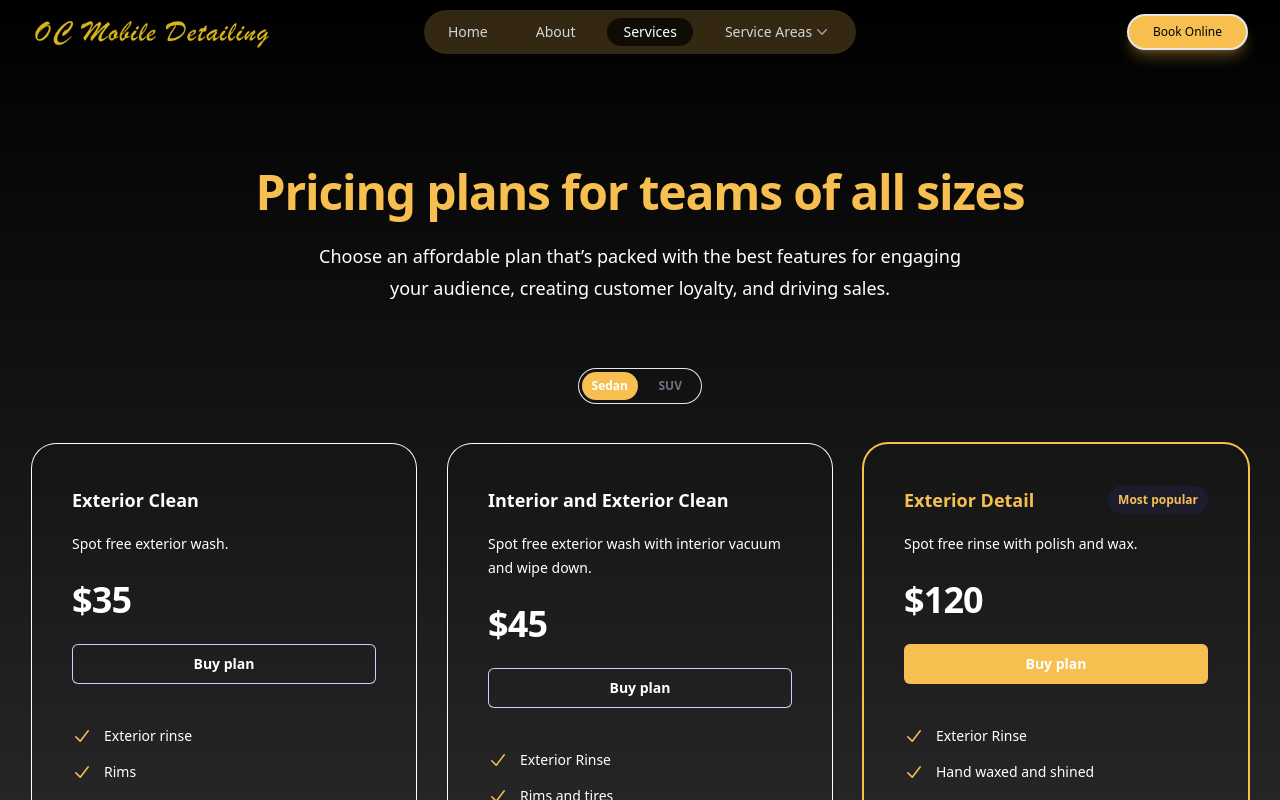
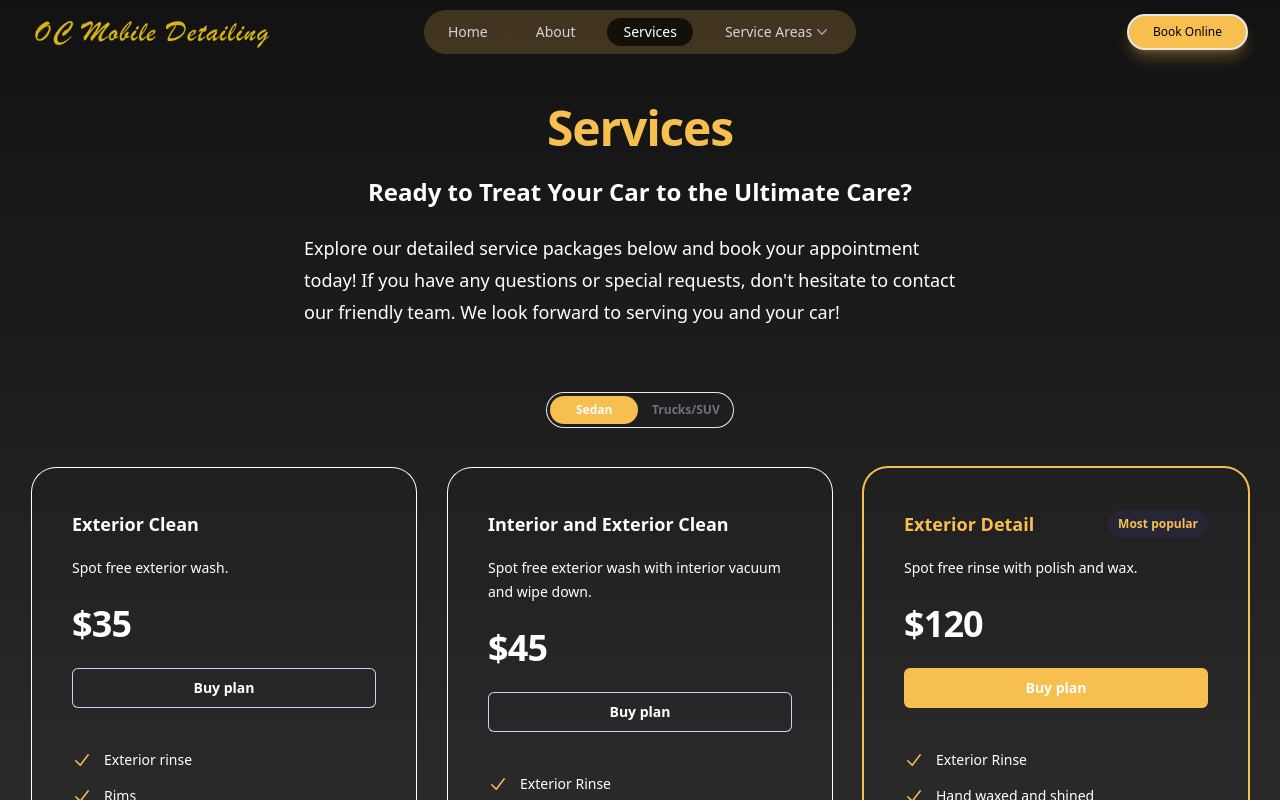
Before and after one commit to Kam-Mivehchi/oc-mobile-detail, a Next.js app: page /services in a window 1280 px wide. Shown: the top 800 px of the page. Built offline with nearby package versions, Linux system fonts and the light colour scheme.

Commit message:
add results section and adjust landing page section padding/margins

```diff
--- a/src/app/about/page.tsx
+++ b/src/app/about/page.tsx
@@ -1,10 +1,10 @@
 'use client';
 import React from 'react'
 import { Transition } from '@headlessui/react'
-import { usePathname } from 'next/navigation'
+
 import { ReactCompareSlider, ReactCompareSliderImage } from 'react-compare-slider';
 function About() {
-   const pathname = usePathname();
+
    return (<Transition as="main" className="max-w-[1280px] mx-auto transition-all duration-700 text-white px-2 sm:px-6 lg:px-8 flex flex-col gap-3"
       appear={true}
       show={true}
--- a/src/app/layout.tsx
+++ b/src/app/layout.tsx
@@ -14,7 +14,7 @@ export default function RootLayout({
 }) {
   return (
     <html lang="en">
-      <body className='bg-gradient-to-b from-black via-primary to-accent/50 min-h-screen'>
+      <body className='bg-gradient-to-b from-[#121212] via-primary to-accent/50 min-h-screen'>
         <header className=' max-w-[1280px] mx-auto'>
 
           <Navbar />
--- a/src/app/page.tsx
+++ b/src/app/page.tsx
@@ -4,6 +4,7 @@ import { usePathname } from 'next/navigation'
 import Hero from '../components/hero'
 import Testimonials from '../components/testimonials'
 import Marketing from '../components/marketing'
+import Results from '../components/results'
 export default function Home() {
   const pathname = usePathname()
   console.log(pathname)
@@ -20,6 +21,7 @@ export default function Home() {
       <Hero />
       <Marketing />
       <Testimonials />
+      <Results />
     </Transition>
 
   )
--- a/src/components/hero.tsx
+++ b/src/components/hero.tsx
@@ -15,7 +15,7 @@ const content: IContent = {
    cta: "Book Now!"
 }
 function Hero() {
-   return (<div className="  px-2 sm:px-6 lg:px-8 h-[70vh] flex flex-col items-center md:flex-row ">
+   return (<div className="  px-2 sm:px-6 lg:px-8 h-[70vh] flex flex-col items-center md:flex-row  my-24">
       <div className="text-white flex-1 flex flex-col gap-4 text-center items-center md:text-left md:items-start">
          <h2 className=" text-6xl md:text-8xl w-max font-bold text-accent text-transparent bg-clip-text bg-gradient-to-br from-white   to-accent">{content.hook}</h2>
          <h2 className=" text-3xl md:text-4xl font-bold text-accent">{content.hook2}</h2>
--- a/src/components/marketing.tsx
+++ b/src/components/marketing.tsx
@@ -16,9 +16,9 @@ const marketingContent: IMarketingContent = {
 
 export default function Marketing() {
    return (
-      <section className=" px-2 sm:px-6 lg:px-8  flex flex-col items-center  gap-8 text-center">
+      <section className=" px-2 sm:px-6 lg:px-8  flex flex-col items-center  gap-8 text-center pb-24">
          <h1 className="text-4xl font-bold">{marketingContent.header}</h1>
-         <p className="text-lg px-4 lg:px-16">{marketingContent.intro1}<span className="text-accent font-bold">{marketingContent.company}</span> {marketingContent.intro2}</p>
+         <p className="md:text-xl px-4 lg:px-16 leading-8">{marketingContent.intro1}<span className="text-accent font-bold">{marketingContent.company}</span> {marketingContent.intro2}</p>
       </section>
    )
 }
--- a/src/components/prices.tsx
+++ b/src/components/prices.tsx
@@ -6,7 +6,7 @@ import * as React from 'react'
 
 const frequencies = [
   { value: 'Sedan', label: 'Sedan', priceSuffix: '/month' },
-  { value: 'SUV', label: 'SUV', priceSuffix: '/year' },
+  { value: 'Trucks/SUV', label: 'Trucks/SUV', priceSuffix: '/year' },
 ]
 export const tiers = [
   {
@@ -89,16 +89,17 @@ export default function Pricing() {
   }
 
   return (
-    <div className="py-24" >
+    <div className="pt-8" >
       <div className="mx-auto max-w-7xl px-6 lg:px-8">
         <div className="mx-auto max-w-4xl text-center">
-          <p className="mt-2 text-4xl font-bold tracking-tight text-accent sm:text-5xl">
-            Pricing plans for teams of&nbsp;all&nbsp;sizes
-          </p>
+          <h1 className="mt-2 text-4xl font-bold tracking-tight text-accent sm:text-5xl">
+            Services
+          </h1>
         </div>
-        <p className="mx-auto mt-6 max-w-2xl text-center text-lg leading-8 text-white">
-          Choose an affordable plan that’s packed with the best features for engaging your audience, creating customer
-          loyalty, and driving sales.
+        <p className="text-center my-6 text-2xl font-semibold mx-auto">Ready to Treat Your Car to the Ultimate Care?</p>
+        <p className="mx-auto max-w-2xl  text-lg leading-8 text-white">
+
+          Explore our detailed service packages below and book your appointment today! If you have any questions or special requests, don't hesitate to contact our friendly team. We look forward to serving you and your car!
         </p>
         <div className="mt-16 flex justify-center">
           <RadioGroup
--- /dev/null
+++ b/src/components/results.tsx
@@ -0,0 +1,50 @@
+import React from 'react'
+import { ReactCompareSlider, ReactCompareSliderImage } from 'react-compare-slider';
+function Results() {
+   return (
+      <section className="px-2 sm:px-6 lg:px-8  flex flex-col items-center  gap-24 text-center pb-24">
+         <h2 className="text-4xl lg:text-5xl font-bold text-center text-accent">Results</h2>
+         <div className="flex flex-col lg:flex-row flex-wrap gap-y-8">
+
+            <div className="px-2 lg:w-1/2 ">
+               <ReactCompareSlider
+                  style={{ borderRadius: '.75em' }}
+                  changePositionOnHover={true}
+                  itemOne={<ReactCompareSliderImage src="..." srcSet="/assets/cars/audi.jpg" alt="Image one" />}
+                  itemTwo={<ReactCompareSliderImage src="..." srcSet="/assets/cars/porsche.jpg" alt="Image two" />}
+               />
+
+            </div>
+            <div className="px-2 lg:w-1/2">
+
+               <ReactCompareSlider
+                  style={{ borderRadius: '.75em' }}
+                  changePositionOnHover={true}
+                  itemOne={<ReactCompareSliderImage src="..." srcSet="/assets/cars/porsche.jpg" alt="Image one" />}
+                  itemTwo={<ReactCompareSliderImage src="..." srcSet="/assets/cars/audi.jpg" alt="Image two" />}
+               />
+            </div>
+            <div className="px-2 lg:w-1/2 ">
+               <ReactCompareSlider
+                  style={{ borderRadius: '.75em' }}
+                  changePositionOnHover={true}
+                  itemOne={<ReactCompareSliderImage src="..." srcSet="/assets/cars/audi.jpg" alt="Image one" />}
+                  itemTwo={<ReactCompareSliderImage src="..." srcSet="/assets/cars/porsche.jpg" alt="Image two" />}
+               />
+
+            </div>
+            <div className="px-2 lg:w-1/2">
+
+               <ReactCompareSlider
+                  style={{ borderRadius: '.75em' }}
+                  changePositionOnHover={true}
+                  itemOne={<ReactCompareSliderImage src="..." srcSet="/assets/cars/porsche.jpg" alt="Image one" />}
+                  itemTwo={<ReactCompareSliderImage src="..." srcSet="/assets/cars/audi.jpg" alt="Image two" />}
+               />
+            </div>
+         </div>
+      </section>
+   )
+}
+
+export default Results
--- a/src/components/testimonials.tsx
+++ b/src/components/testimonials.tsx
@@ -2,10 +2,11 @@
 export default function Testimonials() {
   return (
     <section className="pb-24">
+      <h2 className="text-4xl lg:text-5xl font-bold text-center text-accent mb-24">Testimonials</h2>
       <div className="mx-auto max-w-7xl px-6 lg:px-8">
         <div className="mx-auto grid max-w-2xl grid-cols-1 lg:mx-0 lg:max-w-none lg:grid-cols-2">
           <div className="flex flex-col pb-10 sm:pb-16 lg:pb-0 lg:pr-8 xl:pr-20">
-              <figure className="mt-10 flex flex-auto flex-col justify-between">
+            <figure className=" flex flex-auto flex-col justify-between">
               <blockquote className="text-lg leading-8 text-white">
                 <p>
                   “Amet amet eget scelerisque tellus sit neque faucibus non eleifend. Integer eu praesent at a. Ornare
@@ -26,7 +27,7 @@ export default function Testimonials() {
             </figure>
           </div>
           <div className="flex flex-col border-t border-gray-900/10 pt-10 sm:pt-16 lg:border-l lg:border-t-0 lg:pl-8 lg:pt-0 xl:pl-20">
-              <figure className="mt-10 flex flex-auto flex-col justify-between">
+            <figure className=" flex flex-auto flex-col justify-between">
               <blockquote className="text-lg leading-8 text-white">
                 <p>
                   “Excepteur veniam labore ullamco eiusmod. Pariatur consequat proident duis dolore nulla veniam
```
Lines whose indentation alone changed are shown as unchanged.
